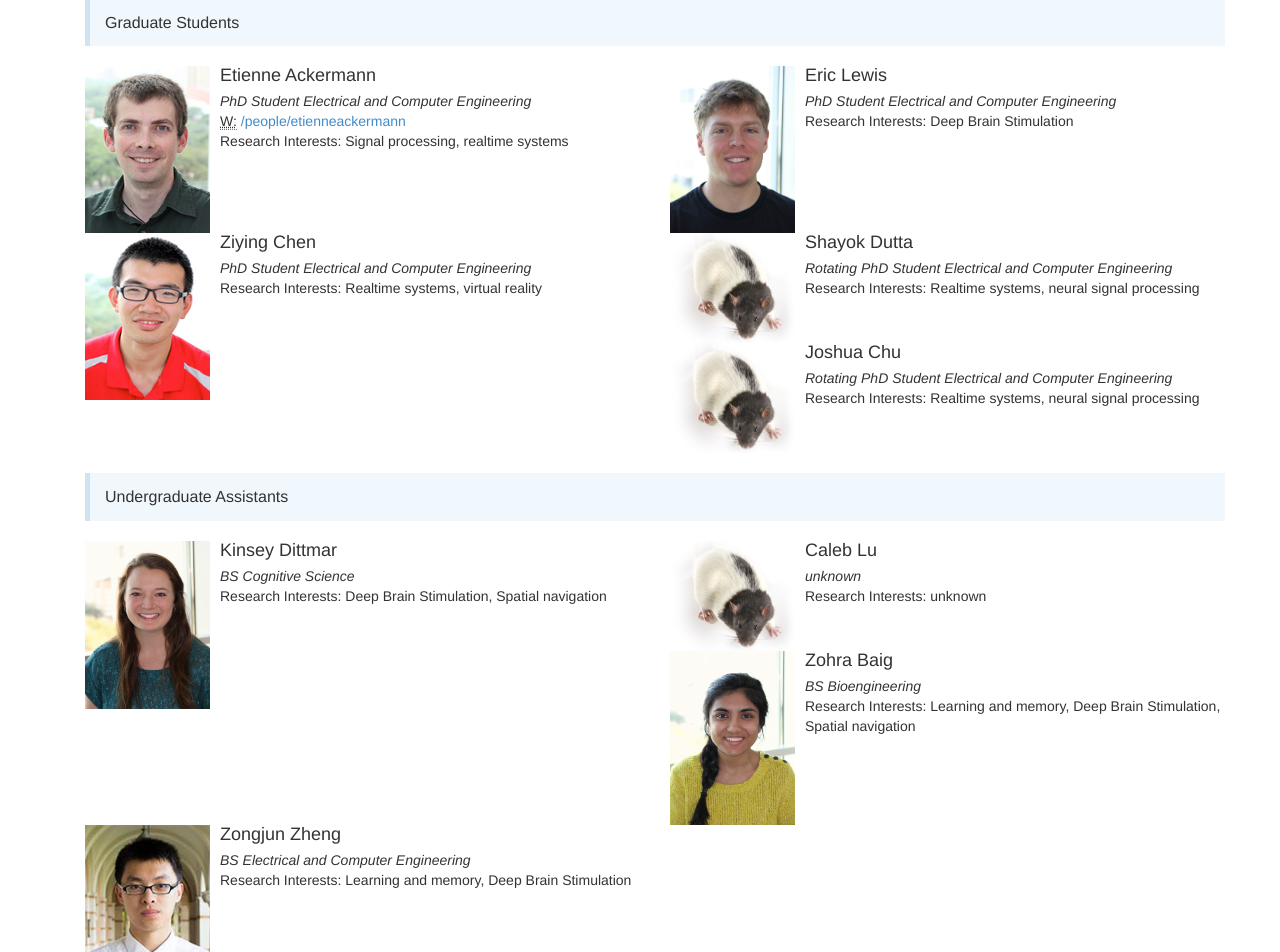
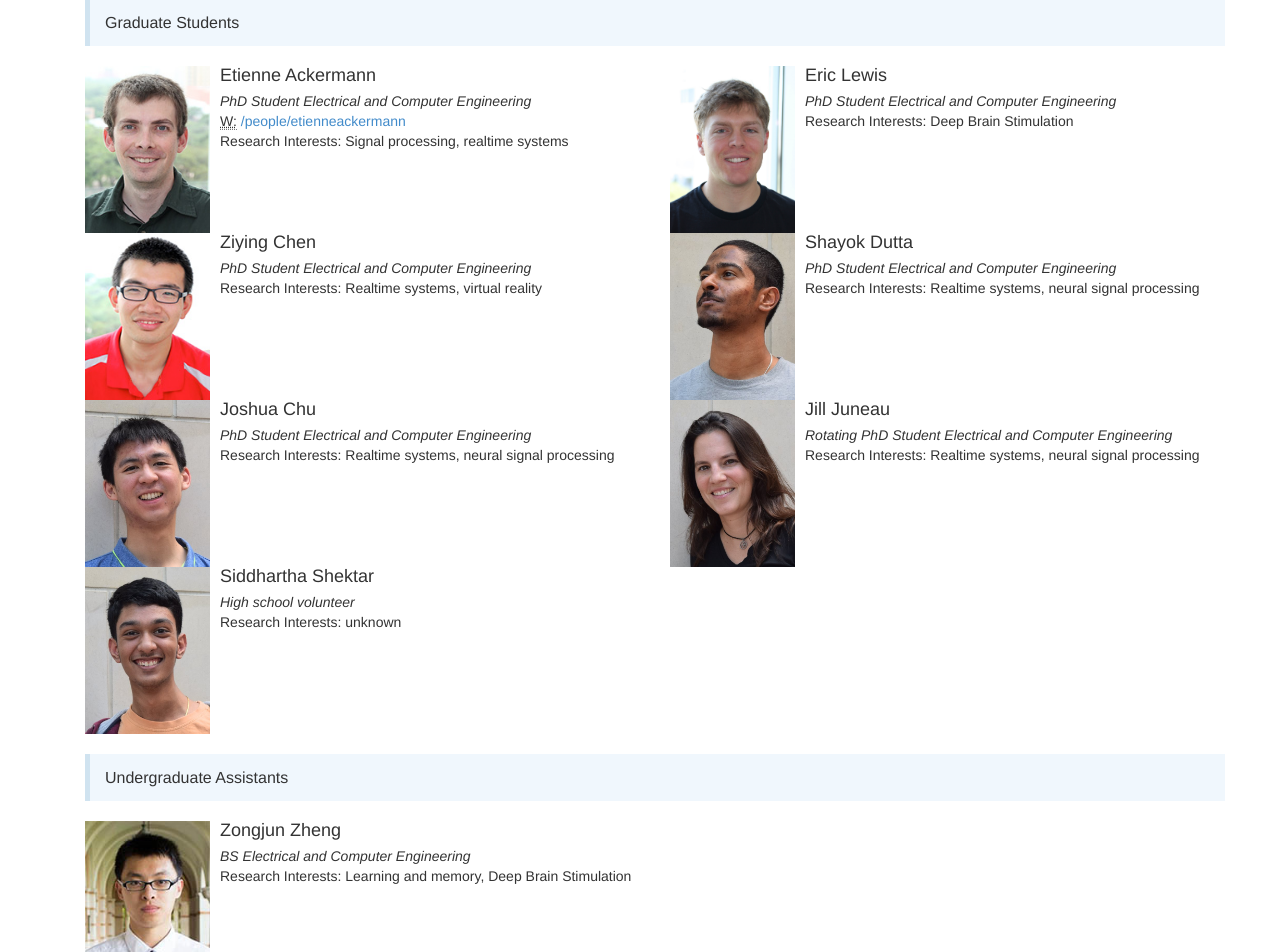
Before and after one commit to kemerelab/kemerelab.github.io, a Jekyll site: the page built from people/index.md, in a window 1280 px wide and 1400 px high, scrolled down 650 px. Shown: the top 952 px of the window. Built offline with Jekyll 4.4.1, drawn with Linux system fonts in a browser that asks for light colours; nearby versions of some CDN libraries; some of the changed text lies outside the part shown.

Commit message:
Updated photos

```diff
--- a/_includes/navbar.html
+++ b/_includes/navbar.html
@@ -68,6 +68,12 @@
         <li><a href="/links">Links</a></li>
         {% endif %}
 
+        {% if page.nav == "blog" %}
+        <li class="active"><a href="#">Kemere Lab Blog</a></li>
+        {% else %}
+        <li><a href="blog.kemerelab.com">KLab Blog</a></li>
+        {% endif %}
+
         {% if page.nav == "wiki" %}
         <li class="active"><a href="#">Internal</a></li>
         {% else %}
--- a/people/index.md
+++ b/people/index.md
@@ -31,26 +31,37 @@ people:
 
   - name: Shayok Dutta
     group: Graduate Students
-    title: Rotating PhD Student Electrical and Computer Engineering
+    title: PhD Student Electrical and Computer Engineering
     interests: Realtime systems, neural signal processing
 
   - name: Joshua Chu
     group: Graduate Students
+    title: PhD Student Electrical and Computer Engineering
+    interests: Realtime systems, neural signal processing
+
+  - name: Jill Juneau
+    group: Graduate Students
     title: Rotating PhD Student Electrical and Computer Engineering
     interests: Realtime systems, neural signal processing
 
+  - name: Siddhartha Shektar
+    group: Graduate Students
+    title: High school volunteer
+    interests: unknown
+
   - name: Kinsey Dittmar
-    group: Undergraduate Students
+    group: Alumni
     title: BS Cognitive Science
     interests: Deep Brain Stimulation, Spatial navigation
+    currentRole: Wagoner Fellow in Yetebon, Ethiopia, UTSA Medical Student
 
   - name: Caleb Lu
-    group: Undergraduate Students
+    group: Alumni
     title: unknown
     interests: unknown
 
   - name: Zohra Baig
-    group: Undergraduate Students
+    group: Alumni
     title: BS Bioengineering
     interests: Learning and memory, Deep Brain Stimulation, Spatial navigation
 
```
Also changed, not shown: images/headshots/fullsize/JillJuneau.jpg (added), images/headshots/fullsize/JoshuaChu.jpg, images/headshots/fullsize/ShayokDutta.jpg, images/headshots/fullsize/SiddharthaShektar.jpg (added).
